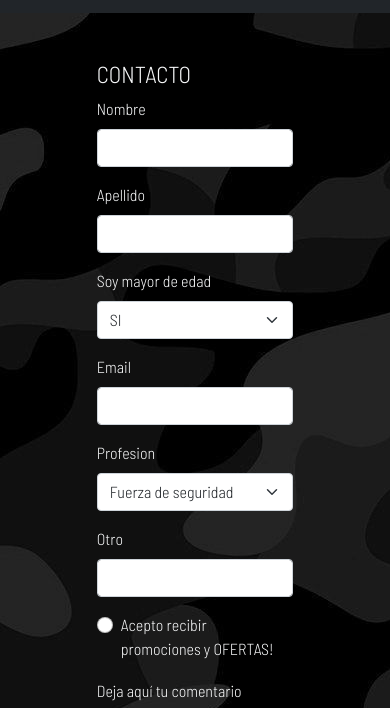
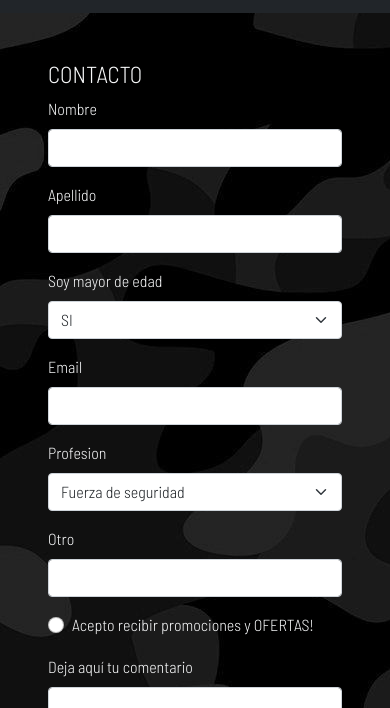
Before and after one commit to Adobatto-Ariel/ProyectoCoder, a plain HTML site: page pages/contacto.html in a window 390 px wide. Shown: the part 64-772 px from the top of the page. Drawn offline with nearby package versions, Linux system fonts and the light colour scheme; a script that the page names is missing.

Commit message:
width contacto

```diff
--- a/css/style.css
+++ b/css/style.css
@@ -139,4 +139,8 @@ ul {
     width: 100% !important;
     margin: 0;
   }
+  #contacto {
+    width: 100% !important;
+    margin: 0;
+  }
 }
--- a/pages/contacto.html
+++ b/pages/contacto.html
@@ -56,7 +56,7 @@
                 </section>
             </nav>
         </header>
-        <main class="container-fluid m-0 p-5 w-75 mx-auto">
+        <main class="container-fluid m-0 p-5 w-75 mx-auto" id="contacto">
             <h3 class="text-light text-uppercase">contacto</h3>
             <form class="row g-3 text-light">
                 <div class="col-md-6">
```
